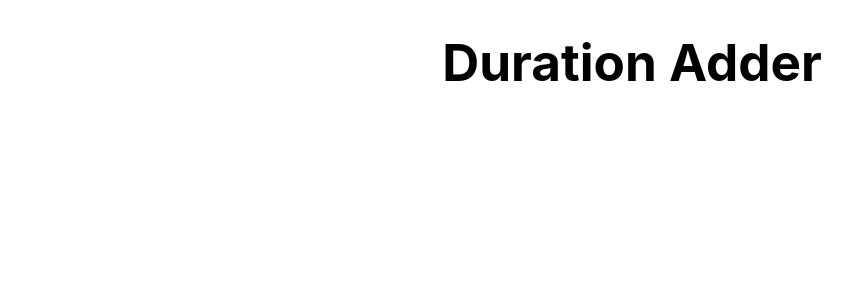
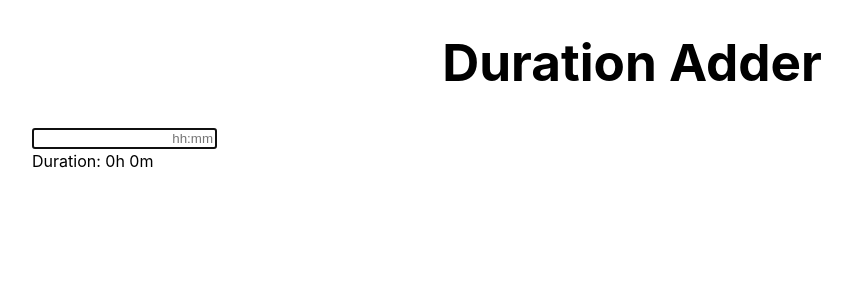
Before and after one commit to bhaeussermann/duration-adder, a Svelte app: page / in a window 1280 px wide. Shown: the top 300 px of the page, without its empty margins (8-860 px from the left). Built offline with nearby package versions, Linux system fonts and the light colour scheme.

Commit message:
Add DurationInput component

```diff
--- a/src/App.svelte
+++ b/src/App.svelte
@@ -1,6 +1,8 @@
 <script lang="ts">
+import Home from './pages/Home.svelte';
 </script>
 
 <main>
   <h1>Duration Adder</h1>
+  <Home />
 </main>
--- /dev/null
+++ b/src/common/duration.ts
@@ -0,0 +1,4 @@
+export interface Duration {
+  hours: number;
+  minutes: number;
+}
--- /dev/null
+++ b/src/components/DurationInput.svelte
@@ -0,0 +1,65 @@
+<script lang="ts">
+import { onMount } from 'svelte';
+import type { Duration } from '../common/duration';
+
+export let duration: Duration = { hours: 0, minutes: 0 }
+
+let textBox: HTMLInputElement;
+
+onMount(() => textBox.focus());
+
+function onKeyDown(event: KeyboardEvent) {
+  const isAcceptedKey = event.ctrlKey || event.metaKey
+    || ['Backspace', 'Delete', 'Tab'].includes(event.code)
+    || (event.key >= '0' && event.key <= '9');
+  if (!isAcceptedKey) {
+    event.preventDefault();
+  }
+}
+
+function onSelectionChange(event: Event) {
+  const isSelectionEmpty = textBox.selectionStart === textBox.selectionEnd;
+  if (isSelectionEmpty) {
+    event.preventDefault();
+    const lastCharacterPosition = textBox.value.length;
+    textBox.setSelectionRange(lastCharacterPosition, lastCharacterPosition);
+  }
+}
+
+function onInput() {
+  formatText();
+
+  const parts = textBox.value.split(':');
+  duration = parts.length === 1
+    ? { hours: 0, minutes: parseInt(parts[0]) }
+    : { hours: parseInt(parts[0]), minutes: parseInt(parts[1]) };
+}
+
+function formatText() {
+  let digits = textBox.value.replace(':', '');
+  if ((digits.length === 4) && (digits[0] === '0')) {
+    digits = digits.substring(1);
+  }
+  if (digits.length === 2) {
+    digits = '0' + digits;
+  }
+  textBox.value = digits.length <=2
+    ? digits
+    : `${digits.substring(0, digits.length - 2)}:${digits.substring(digits.length - 2)}`;
+}
+</script>
+
+<input
+  bind:this={textBox}
+  type="text"
+  placeholder="hh:mm"
+  maxlength="5"
+  on:keydown={onKeyDown}
+  on:selectionchange={onSelectionChange}
+  on:input={onInput} />
+
+<style>
+input {
+  text-align: right;
+}
+</style>
--- /dev/null
+++ b/src/pages/Home.svelte
@@ -0,0 +1,10 @@
+<script lang="ts">
+import DurationInput from '../components/DurationInput.svelte';
+import type { Duration } from '../common/duration';
+
+let duration: Duration = { hours: 0, minutes: 0};
+</script>
+
+<DurationInput bind:duration={duration} />
+
+<div>Duration: {duration.hours}h {duration.minutes}m</div>
```
